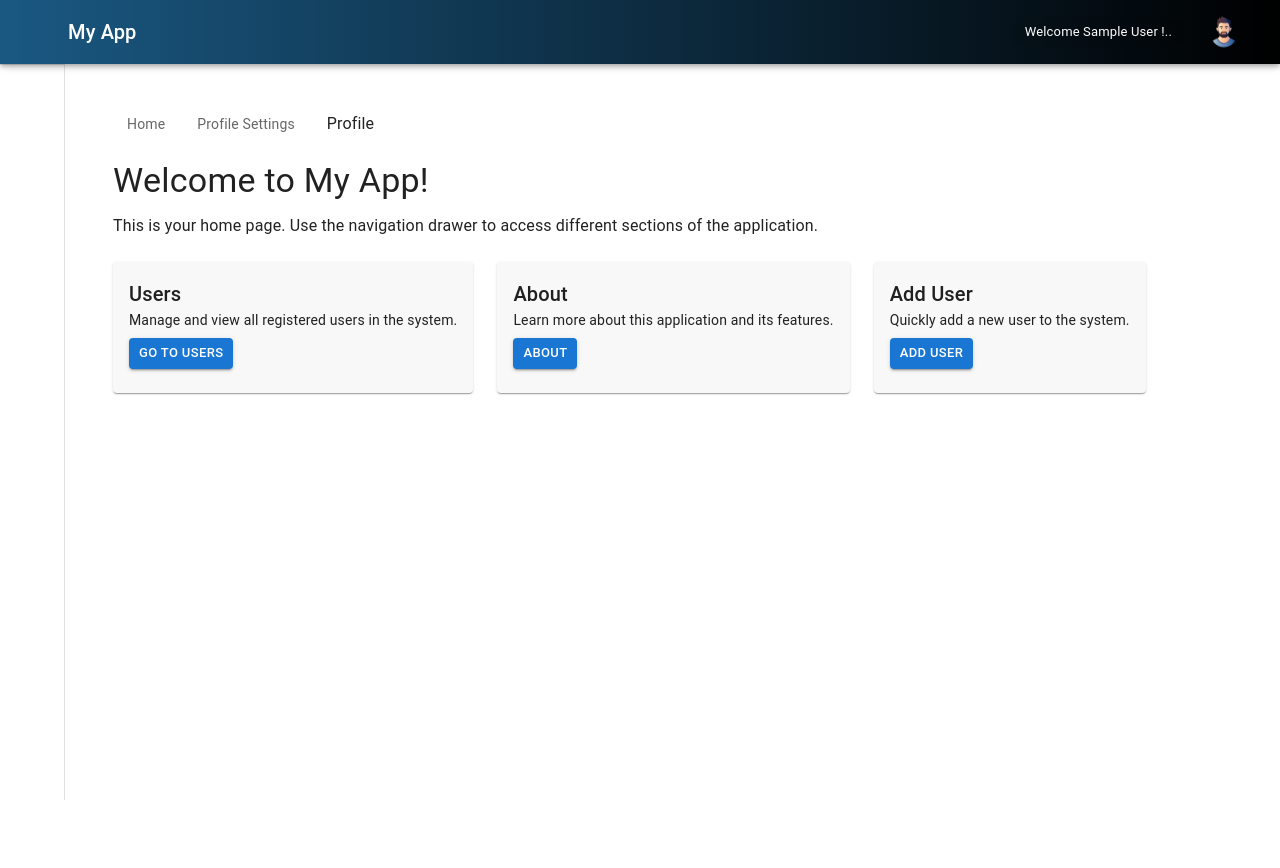
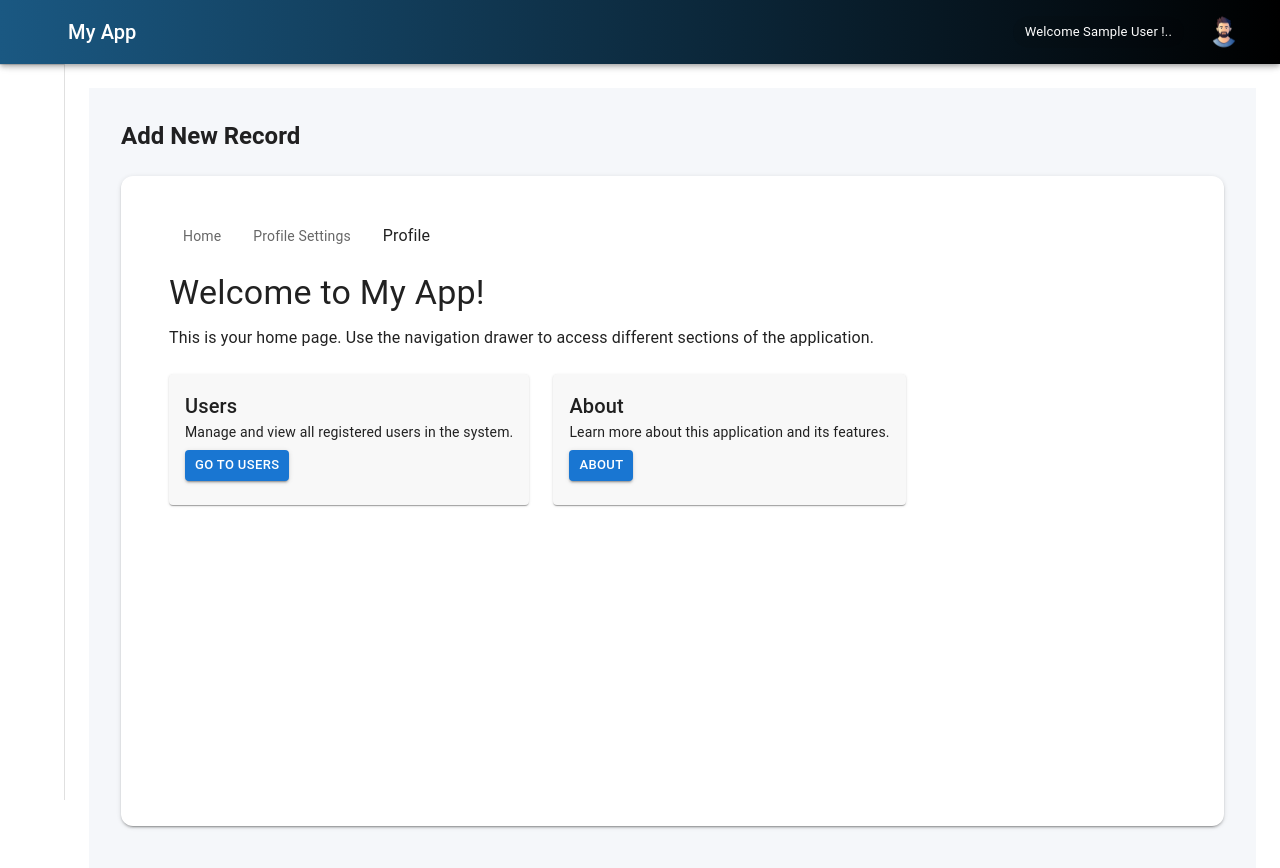
Before and after one commit to dineshcodecrafts/react-learning-app-5, a React (Vite) app: page / in a window 1280 px wide. Shown: the top 868 px of the page. Before the commit the page ends 800 px from the top, so only its background shows below. Built offline with nearby package versions, Linux system fonts and the light colour scheme; sample sign-in values are in the browser's storage; some icons are missing; what @react-pdf/renderer would draw is missing.

Commit message:
page layout desing added

```diff
--- a/src/pages/Home.jsx
+++ b/src/pages/Home.jsx
@@ -1,31 +1,39 @@
-import React from 'react';
-import { Box, Typography, Card, CardContent, Grid, Button } from '@mui/material';
+import React from "react";
+import {
+  Box,
+  Typography,
+  Card,
+  CardContent,
+  Grid,
+  Button,
+} from "@mui/material";
 
 import { useSelector } from "react-redux";
-import ProfileBreadcrumbs from '../components/ProfileBreadcrumbs';
+import ProfileBreadcrumbs from "../components/ProfileBreadcrumbs";
+import PageLayout from "./PageLayout";
 
 const Home = () => {
-
   // const UserName = useSelector((state) => state.users.name) ;
   const profile = useSelector((state) => state.users.profile);
   // console.log("Profile:", profile);
 
-
   return (
+    <>
+      <PageLayout title="Add New Record">
         <Box sx={{ p: 3 }}>
           <ProfileBreadcrumbs items={["Home", "Profile Settings", "Profile"]} />
-
           <Typography variant="h4" gutterBottom>
             Welcome to My App! {profile.name}
           </Typography>
 
           <Typography variant="body1" sx={{ mb: 3 }}>
-        This is your home page. Use the navigation drawer to access different sections of the application.
+            This is your home page. Use the navigation drawer to access
+            different sections of the application.
           </Typography>
 
           <Grid container spacing={3}>
             <Grid item xs={12} md={4}>
-          <Card sx={{ backgroundColor: '#f8f8f8' }}>
+              <Card sx={{ backgroundColor: "#f8f8f8" }}>
                 <CardContent>
                   <Typography variant="h6">Users</Typography>
                   <Typography variant="body2" sx={{ mb: 1 }}>
@@ -39,7 +47,7 @@ const Home = () => {
             </Grid>
 
             <Grid item xs={12} md={4}>
-          <Card sx={{ backgroundColor: '#f8f8f8' }}>
+              <Card sx={{ backgroundColor: "#f8f8f8" }}>
                 <CardContent>
                   <Typography variant="h6">About</Typography>
                   <Typography variant="body2" sx={{ mb: 1 }}>
@@ -51,22 +59,10 @@ const Home = () => {
                 </CardContent>
               </Card>
             </Grid>
-
-        <Grid item xs={12} md={4}>
-          <Card sx={{ backgroundColor: '#f8f8f8' }}>
-            <CardContent>
-              <Typography variant="h6">Add User</Typography>
-              <Typography variant="body2" sx={{ mb: 1 }}>
-                Quickly add a new user to the system.
-              </Typography>
-              <Button variant="contained" size="small" href="/AddUser">
-                Add User
-              </Button>
-            </CardContent>
-          </Card>
-        </Grid>
           </Grid>
         </Box>
+      </PageLayout>
+    </>
   );
 };
 
--- /dev/null
+++ b/src/pages/PageLayout.jsx
@@ -0,0 +1,32 @@
+import React from "react";
+import { Box, Paper, Typography } from "@mui/material";
+
+export default function PageLayout({ title, children }) {
+  return (
+    <Box
+      className="MuiBox-root"
+      sx={{
+        minHeight: "100vh",
+        bgcolor: "#F5F7FA",
+        p: { xs: 2, md: 4 },
+      }}
+    >
+      {/* Page Title */}
+      <Typography variant="h5" fontWeight={700} mb={3}>
+        {title}
+      </Typography>
+
+      {/* White Card Content */}
+      <Paper
+        elevation={2}
+        sx={{
+          p: { xs: 2, md: 3 },
+          minHeight: "calc(100vh - 150px)",
+          borderRadius: 3,
+        }}
+      >
+        {children}
+      </Paper>
+    </Box>
+  );
+}
```
Lines whose indentation alone changed are shown as unchanged.
